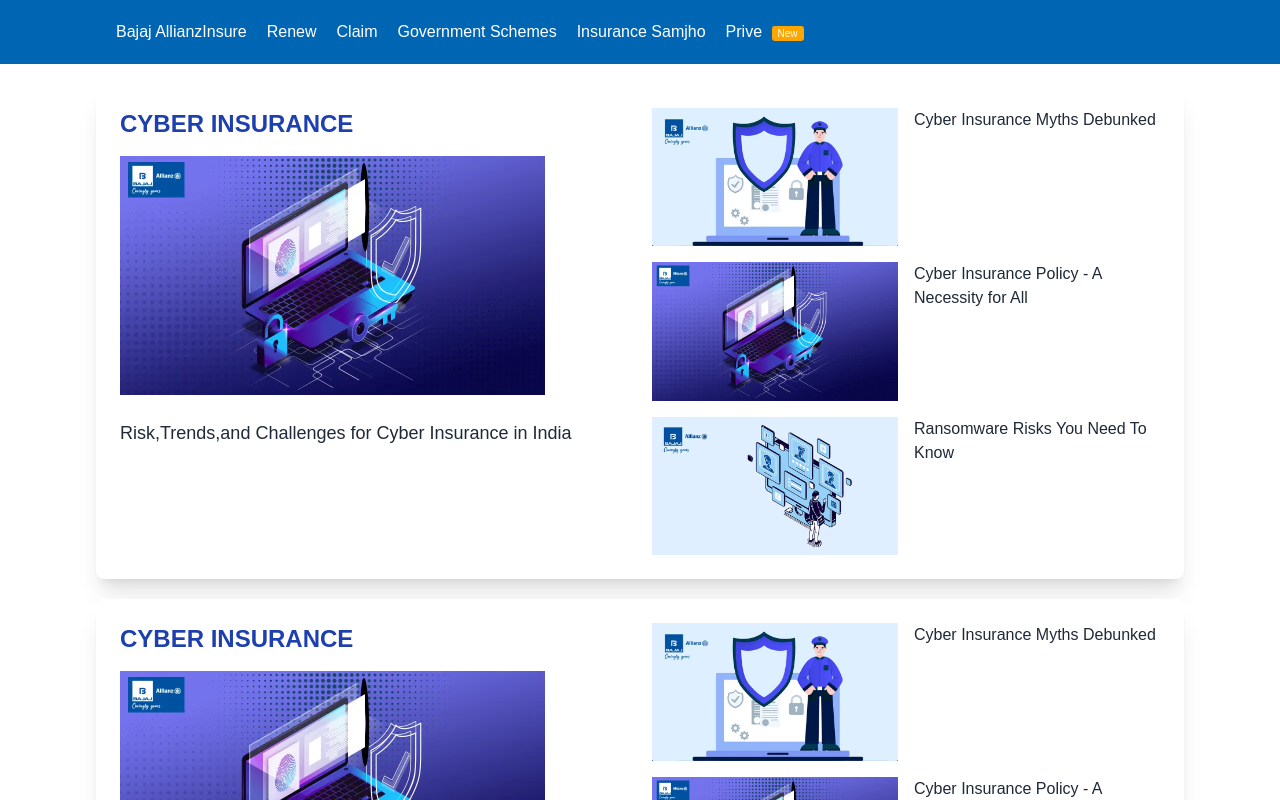
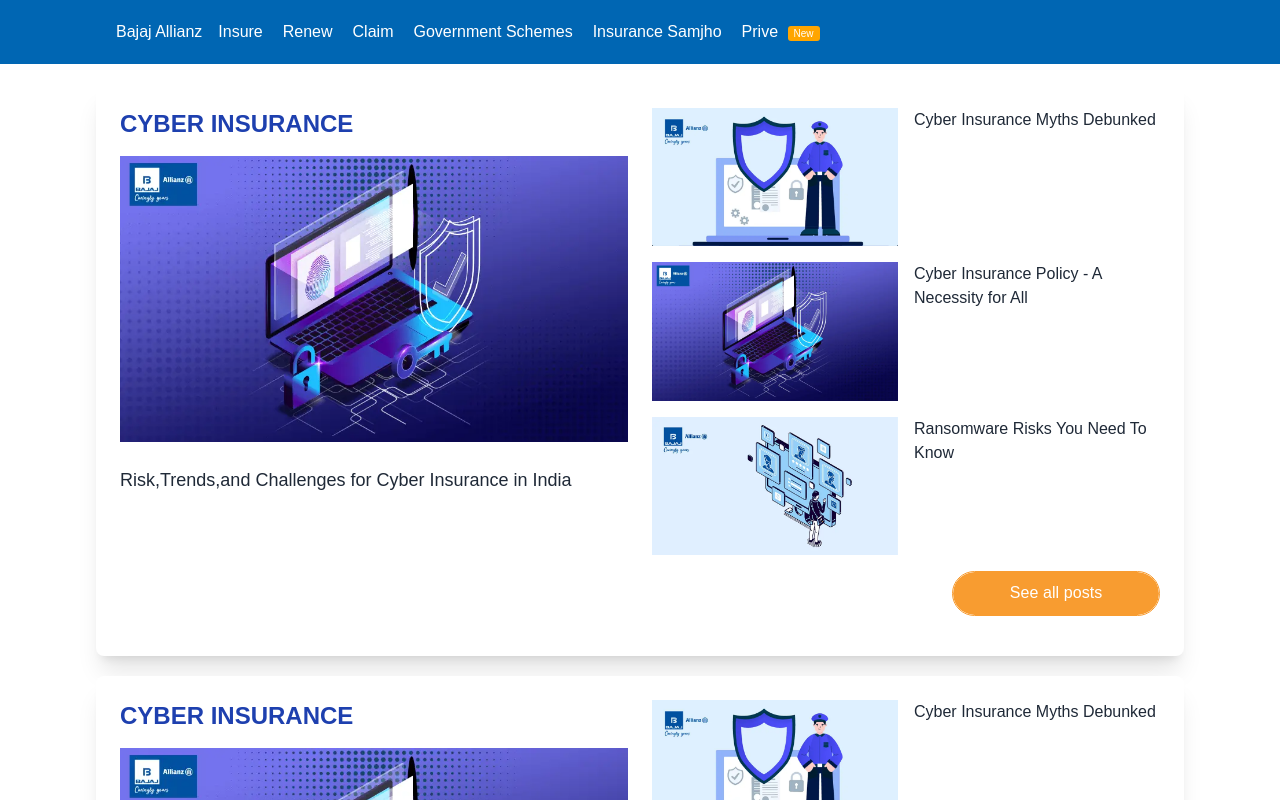
Before and after one commit to Anu7891/Insurance-blog-website, a Next.js app: page / in a window 1280 px wide. Shown: the top 800 px of the page. Built offline with nearby package versions, Linux system fonts and the light colour scheme.

Commit message:
Title:Added New Button Component Date:26-10-2024 Dev: Anubhav Description: Added New Button Component and fixed some code

```diff
--- /dev/null
+++ b/components/aspectRatioWrapper/aspect-ratio-wrapper.js
@@ -0,0 +1,12 @@
+import React, { memo } from "react";
+
+const AspectRatioWrapper = memo(({ children, className = "" }) => {
+    // Using React.memo to prevent unnecessary re-renders if the props have not changed.
+    return (
+        <div className={className}>
+            {children}
+        </div>
+    );
+});
+
+export default AspectRatioWrapper;
--- /dev/null
+++ b/components/customButton/custom-button.js
@@ -0,0 +1,32 @@
+import React from "react";
+
+const CustomButton = ({
+    label = "Click Me",
+    onClick,
+    type = "button",
+    disabled = false,
+    className = "",
+    style = {},
+    ...other
+}) => {
+
+
+    return (
+        <button
+            type={type}
+            // onClick={handleClick}
+            disabled={disabled}
+            className={`btnClass ${className}`}
+            style={{
+                cursor: disabled ? "not-allowed" : "pointer",
+                // opacity: disabled ? 0.6 : 1,
+                ...style,
+            }}
+            {...other}
+        >
+            {label}
+        </button>
+    );
+};
+
+export default CustomButton;
--- a/components/customImage/custom-image.js
+++ b/components/customImage/custom-image.js
@@ -1,6 +1,6 @@
+import React from "react";
 import { APP_NAME } from "@/lib/config";
 import Image from "next/image";
-import React from "react";
 
 const CustomImage = ({
     src = "",
--- a/containers/blog/featuredPost.jsx
+++ b/containers/blog/featuredPost.jsx
@@ -1,17 +1,24 @@
 // components/FeaturedPost.js
-import CustomImage from '@/components/customImage/custom-image';
 import React from 'react';
+import dynamic from 'next/dynamic';
+import CustomButton from '@/components/customButton/custom-button';
+
+// Dynamically Imported Components
+const AspectRatioWrapper = dynamic(() => import( '@/components/aspectRatioWrapper/aspect-ratio-wrapper'));
+const CustomImage = dynamic(() => import('@/components/customImage/custom-image'));
 
 const FeaturedPost = ({ title = "", blogData = [] }) => {
     return (
-        <div className="featured-post flex flex-col lg:flex-row gap-6 bg-white shadow-xl p-6 rounded-lg my-5">
+        <div className="featured-post flex flex-col  bg-white shadow-xl p-6 rounded-lg my-5">
             {/* Section Title */}
+            <div className='w-full flex gap-6'>
             <div className="w-full lg:w-1/2">
                 <p className="title uppercase text-2xl font-bold text-blue-800 mb-4">{title}</p>
 
                 {/* First (Main) Blog Post */}
                 {blogData?.length > 0 && (
-                    <div className="main-post flex flex-col  gap-4 mb-6">
+                    <div className="main-post flex flex-col gap-4 mb-6">
+                        <AspectRatioWrapper className="blog-image">
                         <CustomImage
                             src={blogData[0]?.image}
                             height={239}
@@ -20,6 +27,7 @@
                             unoptimized
                             priority
                         />
+                        </AspectRatioWrapper>
                         <div className="post-details">
                             <p className="text-lg  text-gray-800 mt-2">
                                 {blogData[0]?.title}
@@ -34,13 +42,16 @@
                 {blogData?.slice(1).map((blog, index) => (
                     <div key={blog?.title + index} className="flex gap-4 items-start">
                         <div className='w-1/2'>
+                          <AspectRatioWrapper className="blog-image">
                             <CustomImage
                                 src={blog?.image}
                                 height={239}
                                 width={425}
                                 className="rounded-lg w-1/2"
                                 unoptimized
+                                priority={[0, 1, 2, 3]?.includes(index)}
                             />
+                          </AspectRatioWrapper>
                         </div>
 
                         <div className='w-1/2'>
@@ -50,6 +61,12 @@
                     </div>
                 ))}
             </div>
+            </div>
+            <div className='flex justify-end py-4'>
+               <CustomButton className='w-1/5' label="See all posts" />
+            </div>
+
+
         </div>
     );
 };
--- a/containers/navbar/navbar.jsx
+++ b/containers/navbar/navbar.jsx
@@ -7,8 +7,7 @@
         <div className="navbar-container">
                 <Container>
                     <div className="navbar-main">
-                        <div className="navbar-brand">
-                            {/* <img src="logo.png" alt="Logo" /> */}
+                        <div className="navbar-brand pr-3 mr-1">
                             <span>Bajaj Allianz</span>
                         </div>
                         <div className="navbar-menu">
--- a/pages/App.scss
+++ b/pages/App.scss
@@ -1,2 +1,6 @@
-// CSS Imports here
-@import "/styles/scss/components/navbar.scss"
+// CSS Imports Here
+
+@import "/styles/scss/base.scss";
+@import "/styles/scss/components/navbar.scss";
+@import "/styles/scss/components/blog.scss";
+@import "/styles/scss/components/button.scss";
--- a/styles/globals.css
+++ b/styles/globals.css
@@ -5,6 +5,7 @@
 :root {
   --background: #ffffff;
   --foreground: #171717;
+  --btn-theme-color:#f89c30 !important;
 }
 
 @media (prefers-color-scheme: dark) {
--- /dev/null
+++ b/styles/scss/base.scss
@@ -0,0 +1,3 @@
+$btn-theme-color: #f89c30;
+$white-color:#fff;
+$black-color:#000;
--- /dev/null
+++ b/styles/scss/components/blog.scss
@@ -0,0 +1,11 @@
+
+
+.blog-image {
+    aspect-ratio: 425/239;
+
+    img {
+       height: 100% !important;
+       width: 100% !important;
+    }
+
+}
--- /dev/null
+++ b/styles/scss/components/button.scss
@@ -0,0 +1,49 @@
+@import "../base.scss";
+
+
+.btnClass {
+  display: inline-block;
+   height: 45px;
+  color: $white-color;
+  font-size: 1rem;
+  letter-spacing: .005em;
+  transition: all .3s;
+  position: relative;
+  overflow: hidden;
+  z-index: 1;
+  border: 1px solid $btn-theme-color;
+  border-radius: 10rem;
+
+  &:after {
+    content: '';
+    position: absolute;
+    bottom: 0;
+    left: 0;
+    width: 100%;
+    height: 100%;
+    background-color: $btn-theme-color;
+    border-radius: 10rem;
+    z-index: -2;
+  }
+  &:before {
+    content: '';
+    position: absolute;
+    bottom: 0;
+    left: 0;
+    width: 0%;
+    height: 100%;
+    background-color: $white-color !important;
+    transition: all .3s;
+    border-radius: 10rem;
+    z-index: -1;
+  }
+  &:hover {
+    color: $btn-theme-color !important;
+    border: 1px solid $btn-theme-color !important;
+     border-radius: 10rem;
+    background: $white-color;
+    &:before {
+      width: 100%;
+    }
+  }
+}
```
Also changed, not shown: utils/imageConvertToWebp/convert-to-webp.jsx (added, +12 -0 lines).
